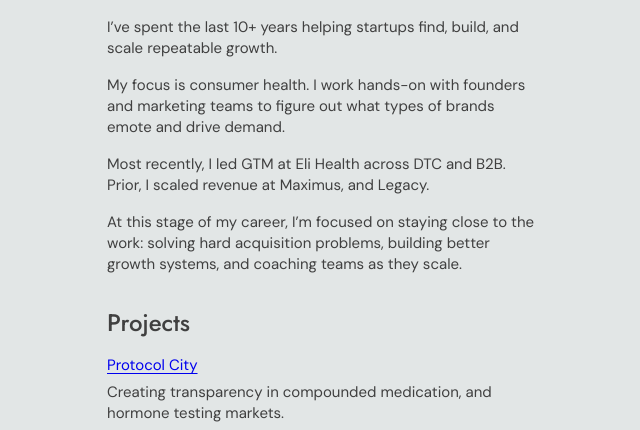
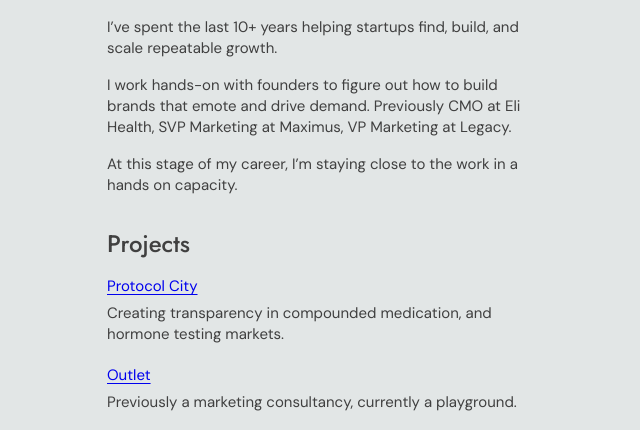
Before and after one commit to davelast/davelast.github.io, a plain HTML site: page index.html in a window 1280 px wide. Shown: the part 305-735 px from the top of the page, without its empty margins (318-958 px from the left). Drawn offline with nearby package versions, Linux system fonts and the light colour scheme.

Commit message:
Update homepage body copy

```diff
--- a/index.html
+++ b/index.html
@@ -35,9 +35,8 @@ a:focus-visible { outline: 2px solid #0000ee; outline-offset: 4px; }
     <h1>Dave Lastovskiy</h1>
     <h2>I build growth systems for startups</h2>
     <p>I’ve spent the last 10+ years helping startups find, build, and scale repeatable growth.</p>
-    <p>My focus is consumer health. I work hands-on with founders and marketing teams to figure out what types of brands emote and drive demand.</p>
-    <p>Most recently, I led GTM at Eli Health across DTC and B2B. Prior, I scaled revenue at Maximus, and Legacy.</p>
-    <p>At this stage of my career, I’m focused on staying close to the work: solving hard acquisition problems, building better growth systems, and coaching teams as they scale.</p>
+    <p>I work hands-on with founders to figure out how to build brands that emote and drive demand. Previously CMO at Eli Health, SVP Marketing at Maximus, VP Marketing at Legacy.</p>
+    <p>At this stage of my career, I’m staying close to the work in a hands on capacity.</p>
     <section class="projects" aria-labelledby="projects-heading">
       <h2 id="projects-heading">Projects</h2>
       <article>
```
